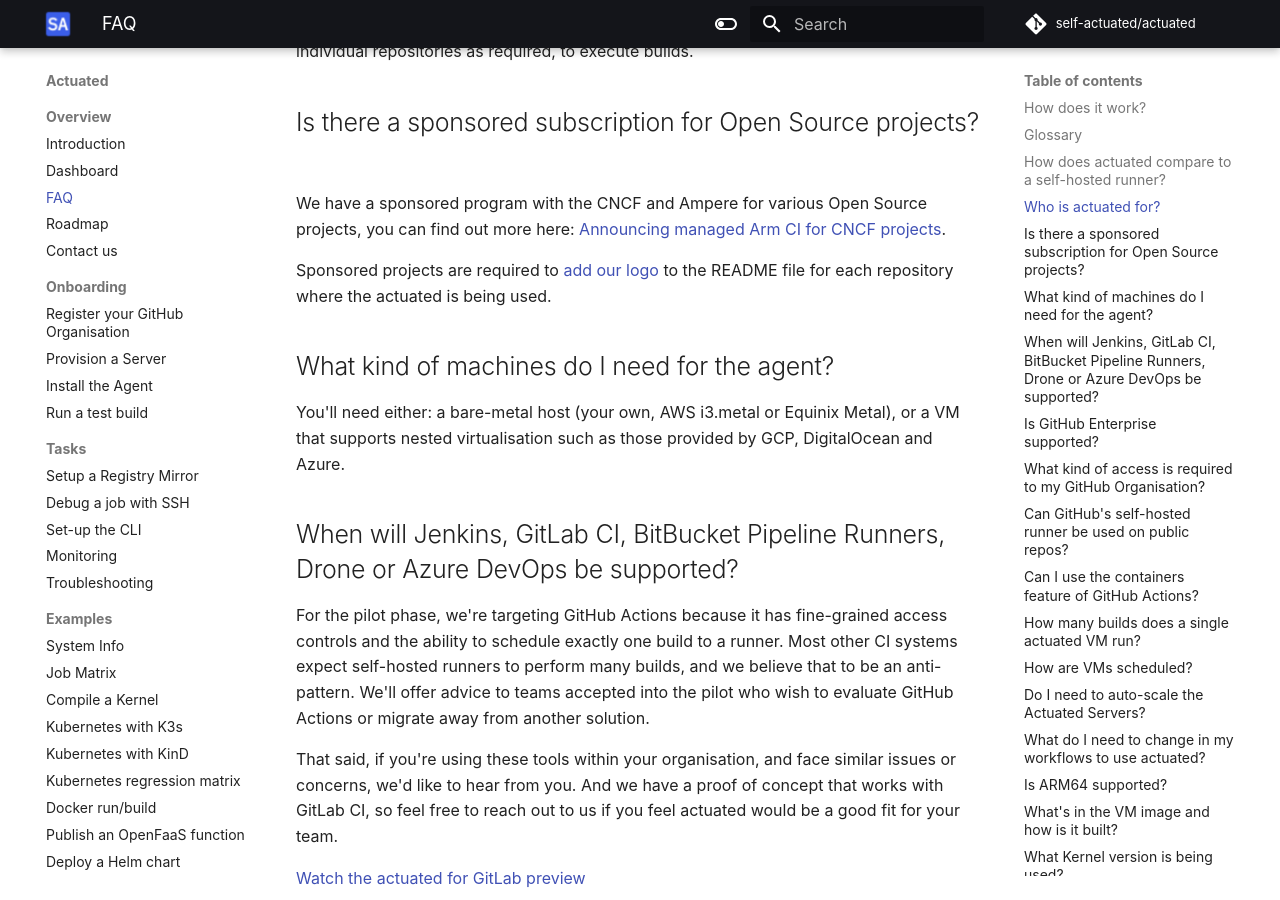
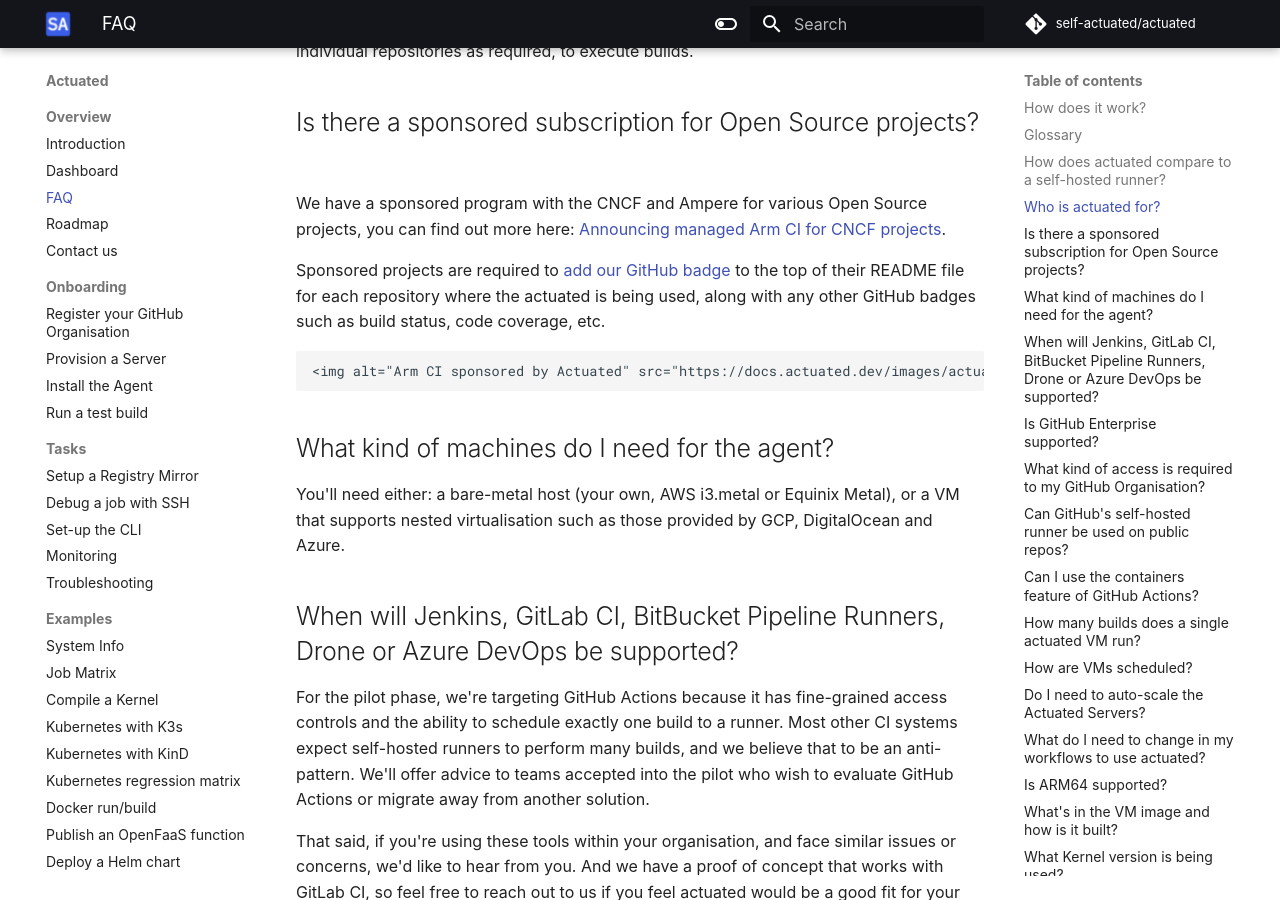
Before and after one commit to welteki/docs.actuated.dev, an MkDocs documentation site: the page built from docs/faq.md, in a window 1280 px wide and 900 px high, scrolled down 2184 px. Built offline with MkDocs 1.6.1 and Material for MkDocs 9.7.7, drawn with Linux system fonts in a browser that asks for light colours; some web fonts are replaced.

Commit message:
Update badge
Signed-off-by: Alex Ellis (OpenFaaS Ltd) <alexellis2@gmail.com>

````diff
--- a/docs/faq.md
+++ b/docs/faq.md
@@ -49,7 +49,11 @@
 
 We have a sponsored program with the CNCF and Ampere for various Open Source projects, you can find out more here: [Announcing managed Arm CI for CNCF projects](https://actuated.dev/blog/arm-ci-cncf-ampere).
 
-Sponsored projects are required to [add our logo](/images/actuated-logo-github.png) to the README file for each repository where the actuated is being used.
+Sponsored projects are required to [add our GitHub badge](/images/actuated-badge.png) to the top of their README file for each repository where the actuated is being used, along with any other GitHub badges such as build status, code coverage, etc.
+
+```
+<img alt="Arm CI sponsored by Actuated" src="https://docs.actuated.dev/images/actuated-badge.png" width="120px"></img>
+```
 
 ## What kind of machines do I need for the agent?
 
````
Also changed, not shown: docs/images/actuated-badge.png (added), docs/images/actuated-logo-github.png (deleted).
